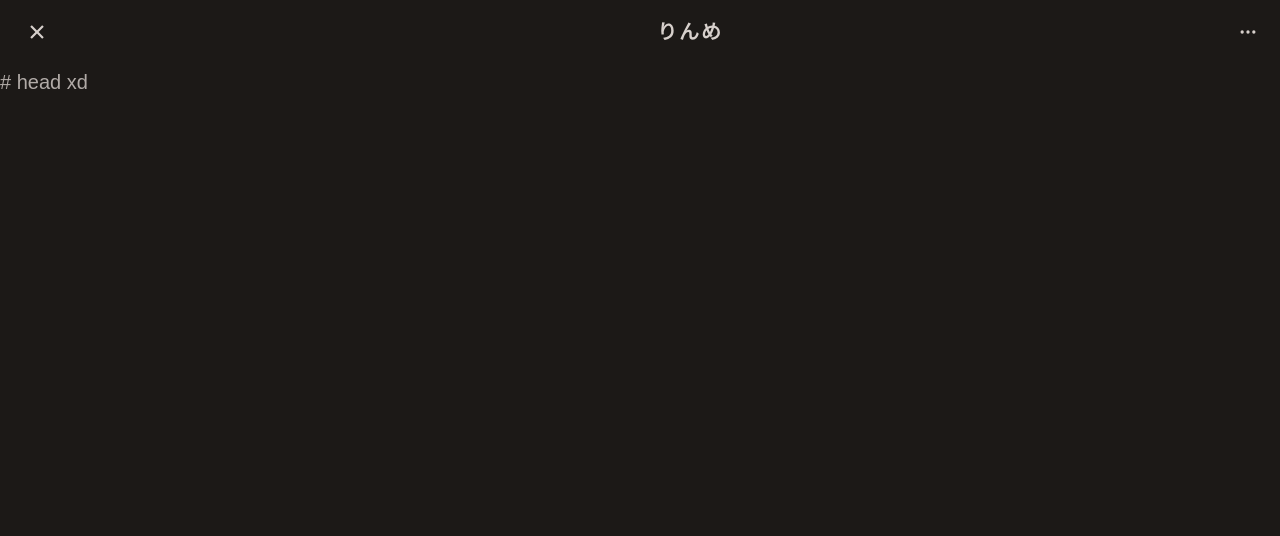
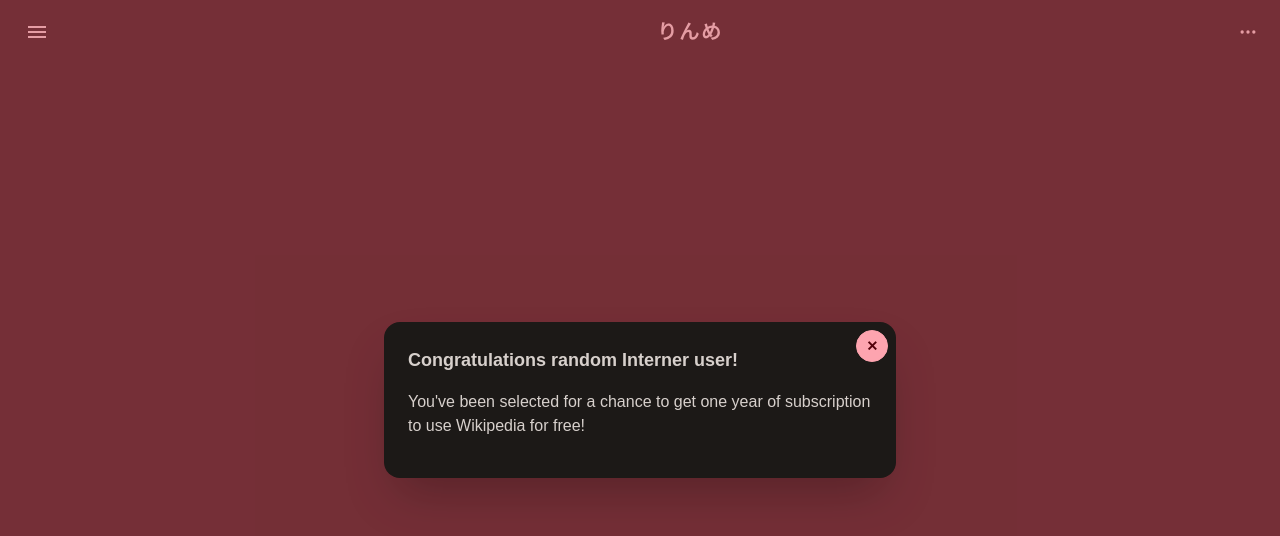
Before and after one commit to rinme/Portfolio, a Next.js app: page / in a window 1280 px wide. Both pictures are taken after a click on the label 37 px from the left and 32 px from the top of the page. Shown: the top 536 px of the page. Built offline with nearby package versions, Linux system fonts and the light colour scheme.

Commit message:
Tried to add sidebar but don't know how overlap div

```diff
--- a/pages/_app.js
+++ b/pages/_app.js
@@ -1,20 +1,33 @@
 import '../styles/globals.css'
 import Link from 'next/link'
-import Image from 'next/image'
+import dynamic from 'next/dynamic'
 
 function RinApp({ Component, pageProps }) {
   return (
     <>
       {nav()}
       <Component {...pageProps} />
+      {Ned()}
+
     </>
   );
 
+
+  function Ned() {
+    return <><input type="checkbox" id="Ned" class="modal-toggle" /><div class="modal">
+      <div class="modal-box relative">
+        <label for="Ned" class="btn btn-sm btn-circle absolute right-2 top-2">✕</label>
+        <h3 class="text-lg font-bold">Congratulations random Interner user!</h3>
+        <p class="py-4">You've been selected for a chance to get one year of subscription to use Wikipedia for free!</p>
+      </div>
+    </div></>;
+  }
+
   function nav() {
     /*Navbar Start*/
-    const NavStart = <div class="navbar-start flex-none space-y-10">
+    const NavStart = <div class="navbar-start flex-none">
       <div class="tooltip tooltip-bottom" data-tip="bruh">
-        <label class="btn-ghost btn swap swap-rotate">
+        <label for="Ned" class="btn-ghost btn drawer-button swap swap-rotate">
           <input type="checkbox" />
           <svg class="swap-off fill-current" xmlns="http://www.w3.org/2000/svg" width="24" height="24" viewBox="0 0 512 512"><path d="M64,384H448V341.33H64Zm0-106.67H448V234.67H64ZM64,128v42.67H448V128Z" /></svg>
           <svg class="swap-on fill-current" xmlns="http://www.w3.org/2000/svg" width="24" height="24" viewBox="0 0 512 512"><polygon points="400 145.49 366.51 112 256 222.51 145.49 112 112 145.49 222.51 256 112 366.51 145.49 400 256 289.49 366.51 400 400 366.51 289.49 256 400 145.49" /></svg>
@@ -35,7 +48,7 @@
     </div>;
 
     /* Return Navbar */
-    return <div class="navbar bg-base-100">
+    return <div class="navbar bg-base-100 pb-10">
       {NavStart}
       {NavCenter}
       {NavEnd}
@@ -43,4 +56,4 @@
   };
 }
 
-export default RinApp
+export default dynamic(() => Promise.resolve(RinApp), { ssr: false });
--- a/pages/index.js
+++ b/pages/index.js
@@ -1,8 +1,18 @@
 import Head from 'next/head'
-import Image from 'next/image'
-import styles from '../styles/Home.module.css'
+import { useState } from "react"
+
 
 export default function Home() {
+
+  const [welcome, setWelcome] = useState([])
+  async function fetchWelcome() {
+    /* Wait for respond */
+    const rWelcome = await fetch('/api/page/welcome')
+    /* And then convert to json */
+    const dWelcome = await rWelcome.json()
+    setWelcome(dWelcome)
+  }
+  window.onload = fetchWelcome;
   return (
     <>
       {/*Head : Contain title, metadata, icon*/}
@@ -15,11 +25,20 @@
       {/*Body : Yeah, It's body*/}
       <body>
         <div className="container">
-        <article class="prose lg:prose-xl">
-  # head xd
-  </article>
+          <article class="prose lg:prose-xl ml-8">
+            {
+              welcome.map(welcome => {
+                return (
+                  <div>
+                    {welcome.text}
+                  </div>
+                )
+              })
+            }
+            <h1></h1>
+          </article>
         </div>
       </body>
     </>
-  )
+  );
 }
```
